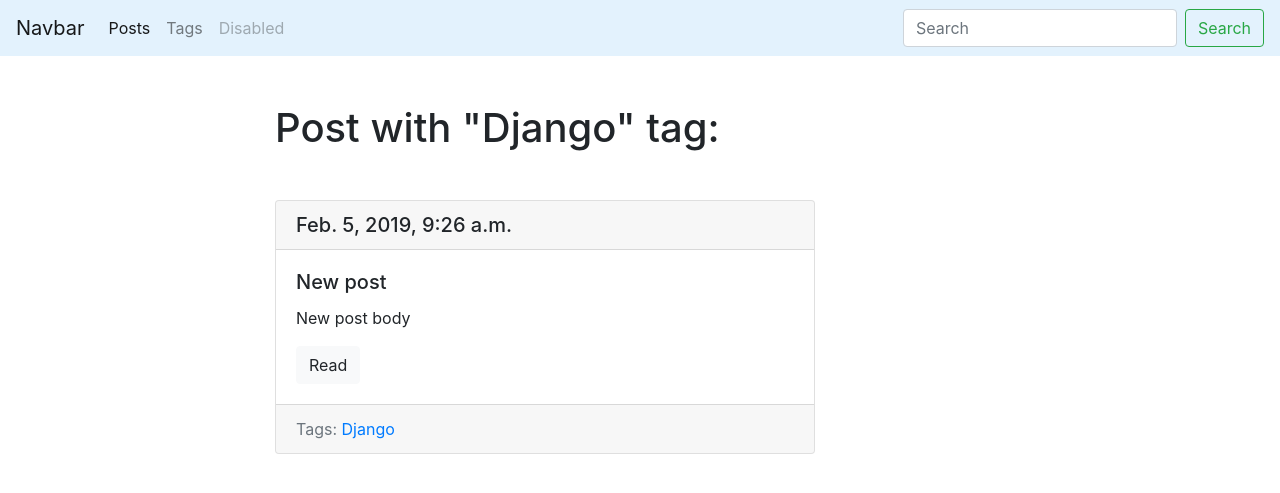
After one commit to kruglay/molchanov, a Django app: page /blog/tag/django in a window 1280 px wide. The commit adds this page. Shown: the top 493 px of the page. Run offline with Django 3.2, Linux system fonts and the light colour scheme; data comes from the database, SQL or seed files in the repository; both versions use the stored data as it was after the commit; some libraries are stand-ins or nearby versions.

Commit message:
Lesson 5.

```diff
--- a/blogengine/blog/models.py
+++ b/blogengine/blog/models.py
@@ -7,6 +7,7 @@ class Post(models.Model):
     title = models.CharField('Наименование', max_length=200, db_index=True)
     slug = models.SlugField('Слаг', max_length=150, unique=True)
     body = models.TextField('Текст', blank=True, db_index=True)
+    tags = models.ManyToManyField('Tag', blank=True, related_name='posts')
     date_pub = models.DateTimeField('Время публикации', auto_now_add=True)
 
     def get_absolute_url(self):
@@ -14,3 +15,14 @@ class Post(models.Model):
 
     def __str__(self):
         return f'{self.title}'
+
+
+class Tag(models.Model):
+    title = models.CharField('Наименование', max_length=50)
+    slug = models.SlugField('Слаг', max_length=50, unique=True)
+
+    def get_absolute_url(self):
+        return reverse('tag_detail_url', kwargs={'slug':self.slug})
+
+    def __str__(self):
+        return f'{self.title}'
--- /dev/null
+++ b/blogengine/blog/templates/blog/includes/post_card_template.html
@@ -0,0 +1,15 @@
+<div class="card mb-4">
+    <h5 class="card-header">{{post.date_pub}}</h5>
+    <div class="card-body">
+        <h5 class="card-title">{{post}}</h5>
+        <p class="card-text">{{post.body|truncatewords:15}}</p>
+        <!-- <a href="{% url 'post_detail_url' slug=post.slug %}" class="btn btn-light">Read</a> -->
+        <a href="{{post.get_absolute_url}}" class="btn btn-light">Read</a>
+    </div>
+    <div class="card-footer text-muted">
+        Tags:
+        {% for tag in post.tags.all %}
+            <a href="{{ tag.get_absolute_url }}">{{tag}}</a>
+        {% endfor %}
+    </div>
+</div>
--- a/blogengine/blog/templates/blog/post_detail.html
+++ b/blogengine/blog/templates/blog/post_detail.html
@@ -1,7 +1,7 @@
 {% extends 'blog/base_blog.html' %}
 
 {% block title %}
-{{post}} - {{block.supper}}
+{{post}} - {{block.super}}
 {% endblock %}
 
 {% block content %}
--- /dev/null
+++ b/blogengine/blog/templates/blog/tag_detail.html
@@ -0,0 +1,12 @@
+{% extends 'blog/base_blog.html' %}
+
+{% block title %}
+{{tag}} - {{block.super}}
+{% endblock %}
+
+{% block content %}
+<h1 class="mb-5">Post with "{{tag|title}}" tag:</h1>
+{% for post in tag.posts.all %}
+{% include 'blog/includes/post_card_template.html' %}
+{% endfor %}
+{% endblock %}
--- a/blogengine/blog/urls.py
+++ b/blogengine/blog/urls.py
@@ -1,8 +1,9 @@
 from django.urls import path
-
 from .views import *
 
 urlpatterns = [
     path('', posts_list, name='posts_list_url'),
-    path('<str:slug>/', post_detail, name='post_detail_url')
+    path('post/<str:slug>/', post_detail, name='post_detail_url'),
+    path('tags/', tags_list, name='tags_list_url'),
+    path('tag/<str:slug>', tag_detail, name='tag_detail_url'),
 ]
--- a/blogengine/blog/views.py
+++ b/blogengine/blog/views.py
@@ -1,5 +1,5 @@
 from django.shortcuts import render
-from .models import Post
+from .models import Post, Tag
 # from django.http import HttpResponse
 # Create your views here.
 
@@ -10,3 +10,11 @@ def posts_list(request):
 def post_detail(request, slug):
     post = Post.objects.get(slug__iexact=slug)
     return render(request, 'blog/post_detail.html', context={'post':post})
+
+def tags_list(request):
+    tags = Tag.objects.all()
+    return render(request, 'blog/tags_list.html', context={'tags':tags})
+
+def tag_detail(request, slug):
+    tag = Tag.objects.get(slug__iexact=slug)
+    return render(request, 'blog/tag_detail.html', context={'tag':tag})
--- a/blogengine/templates/base.html
+++ b/blogengine/templates/base.html
@@ -22,10 +22,10 @@
         <div class="collapse navbar-collapse" id="navbarSupportedContent">
             <ul class="navbar-nav mr-auto">
                 <li class="nav-item active">
-                    <a class="nav-link" href="{% url 'posts_list_url' %}">Blog <span class="sr-only">(current)</span></a>
+                    <a class="nav-link" href="{% url 'posts_list_url' %}">Posts <span class="sr-only">(current)</span></a>
                 </li>
                 <li class="nav-item">
-                    <a class="nav-link" href="#">Link</a>
+                    <a class="nav-link" href="{% url 'tags_list_url' %}">Tags</a>
                 </li>
 
                 <li class="nav-item">
```
Also changed, not shown: blogengine/blog/templates/blog/index.html (+1 -10 lines), blogengine/blog/templates/blog/tags_list.html (added, +12 -0 lines), blogengine/blog/migrations/0002_auto_20190205_1702.py (added), blogengine/db.sqlite3.
